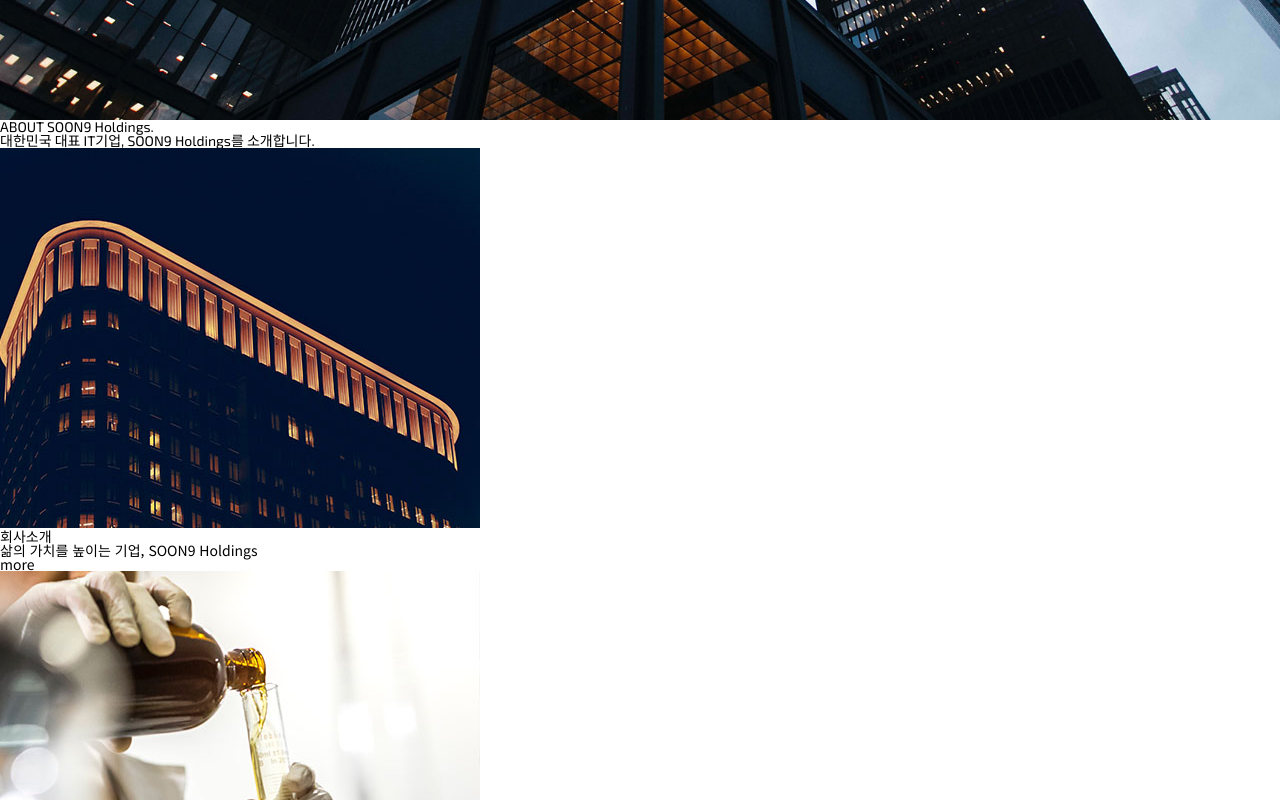
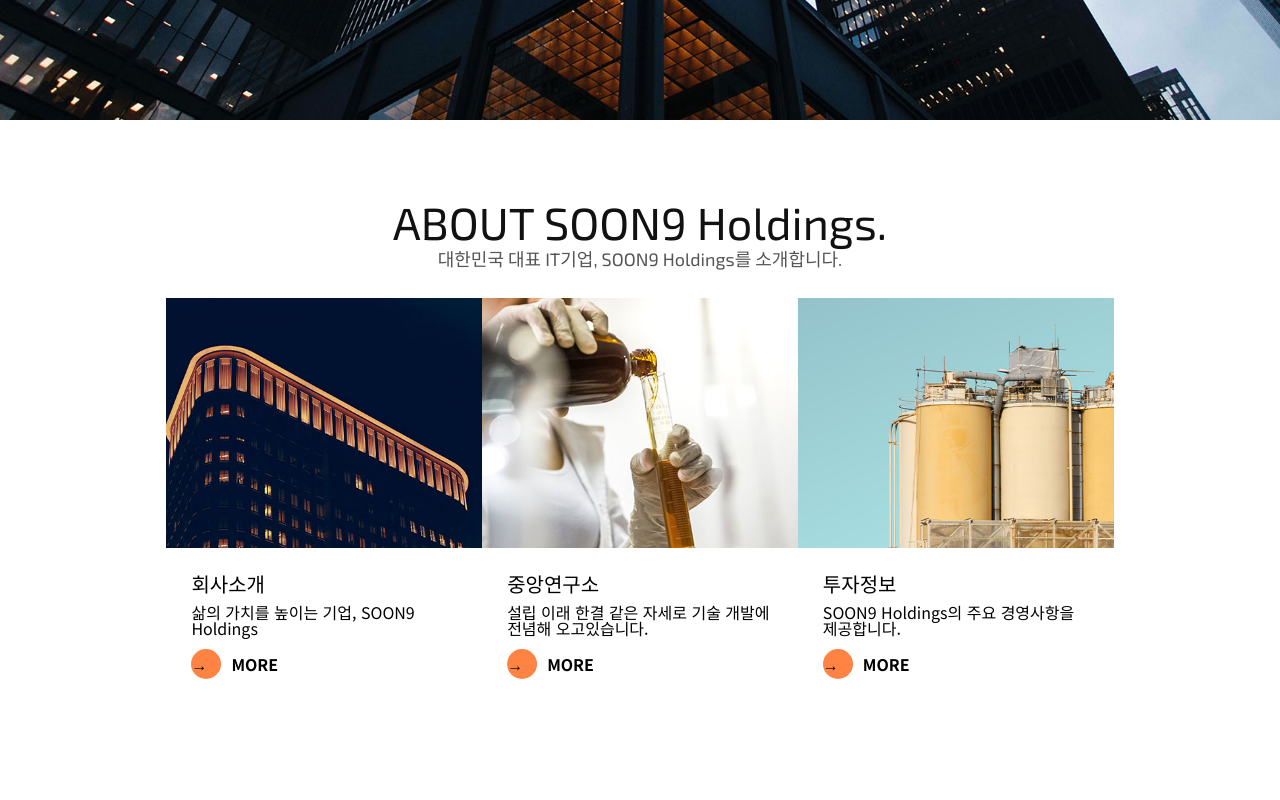
Before and after one commit to SoobihnKim/css-template1, a plain HTML site: page index.html in a window 1280 px wide. Shown: the part 680-1480 px from the top of the page. Drawn offline with nearby package versions, Linux system fonts and the light colour scheme.

Commit message:
# section about style

```diff
--- a/css/main.css
+++ b/css/main.css
@@ -137,3 +137,97 @@
 section.main .main-title .view:hover::after {
   width: 100%;
 }
+
+/* section > div.title 공통 style */
+section .title {
+  text-align: center;
+}
+
+section .title h2 {
+  font-size: 45px;
+  color: #111;
+  margin-bottom: 5px;
+}
+
+section .title p {
+  font-size: 18px;
+  color: #555;
+}
+
+section .sub-container {
+  /* background: tomato; */
+  width: 74%;
+  margin: 0 auto;
+}
+
+/* section .about style */
+section.about {
+  margin: 80px 0;
+}
+
+section.about ul.sub-container {
+  /* background: orange; */
+  margin-top: 30px;
+  border-bottom: 2px solid #ddd;
+  padding-bottom: 30px;
+}
+
+section.about ul.sub-container li {
+  /* border: 3px solid #000; */
+  float: left;
+  width: 33.333%;
+  height: 510px;
+ }
+
+ section.about ul.sub-container li a:hover .img-box img{
+  transform: scale(1.2);
+ }
+
+ section.about ul.sub-container li .img-box{
+  /* border: 3px solid blue; */
+  overflow: hidden;
+ }
+
+ section.about ul.sub-container li .img-box img{
+  /* opacity: 0.3; */
+  width: 100%;
+  transition: 0.6s;
+ }
+
+ section.about ul.sub-container li .text{
+  /* border: 3px solid blue; */
+  padding: 25px;
+ }
+
+ section.about ul.sub-container li .text h3{
+  font-size: 20px;
+  margin-bottom: 10px;
+ }
+
+ section.about ul.sub-container li .text p{
+  font-size: 16px;
+  margin-bottom: 20px;
+ }
+
+ section.about ul.sub-container li .text .more {
+  /* lowercase 일괄 소문자 변경 */
+  text-transform: uppercase;
+  font-weight: 700;
+  /* border: 2px solid #000; */
+  position: relative;
+  padding-left: 40px;
+ }
+
+ section.about ul.sub-container li .text .more::before {
+  content: '→';
+  display: block;
+  width: 30px;
+  height: 30px;
+  /* text-align: center; */
+  line-height: 30px;
+  background: #ff8342;
+  border-radius: 50%;
+  position: absolute;
+  left: 0;
+  top: -7px;
+ }
```
